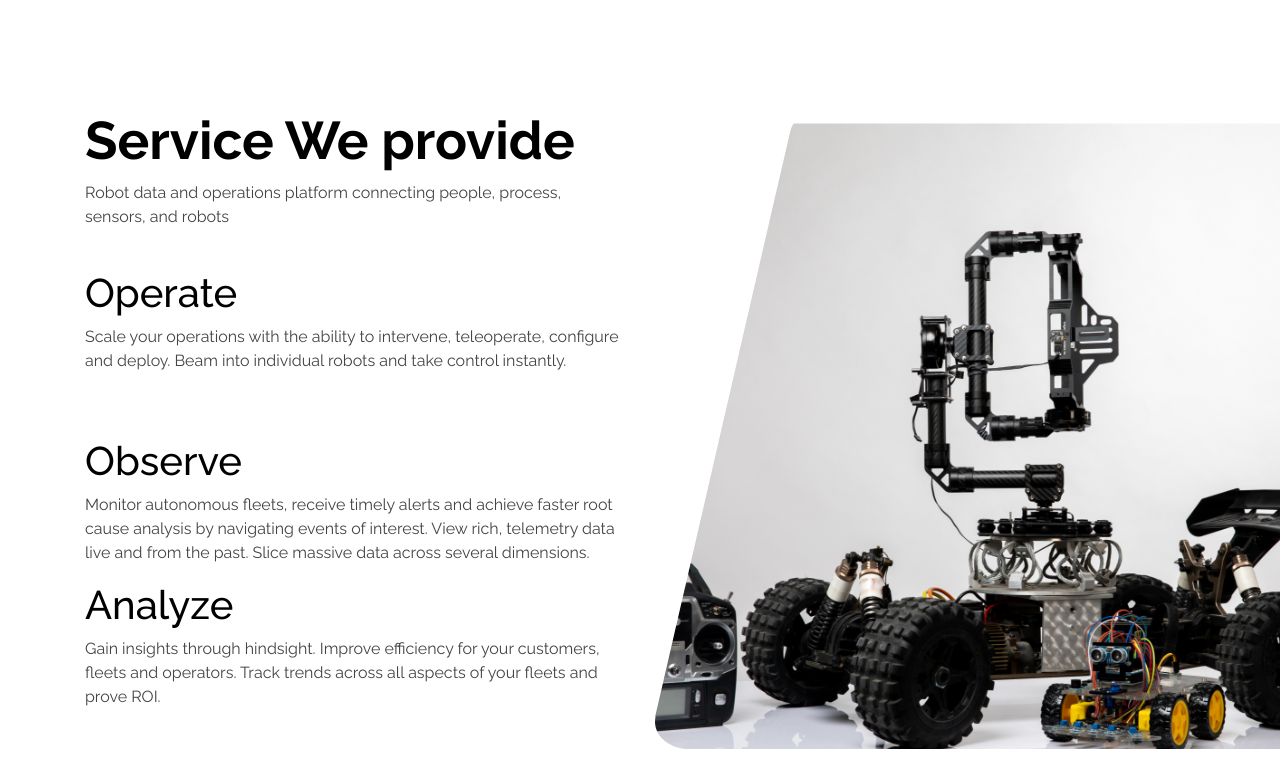
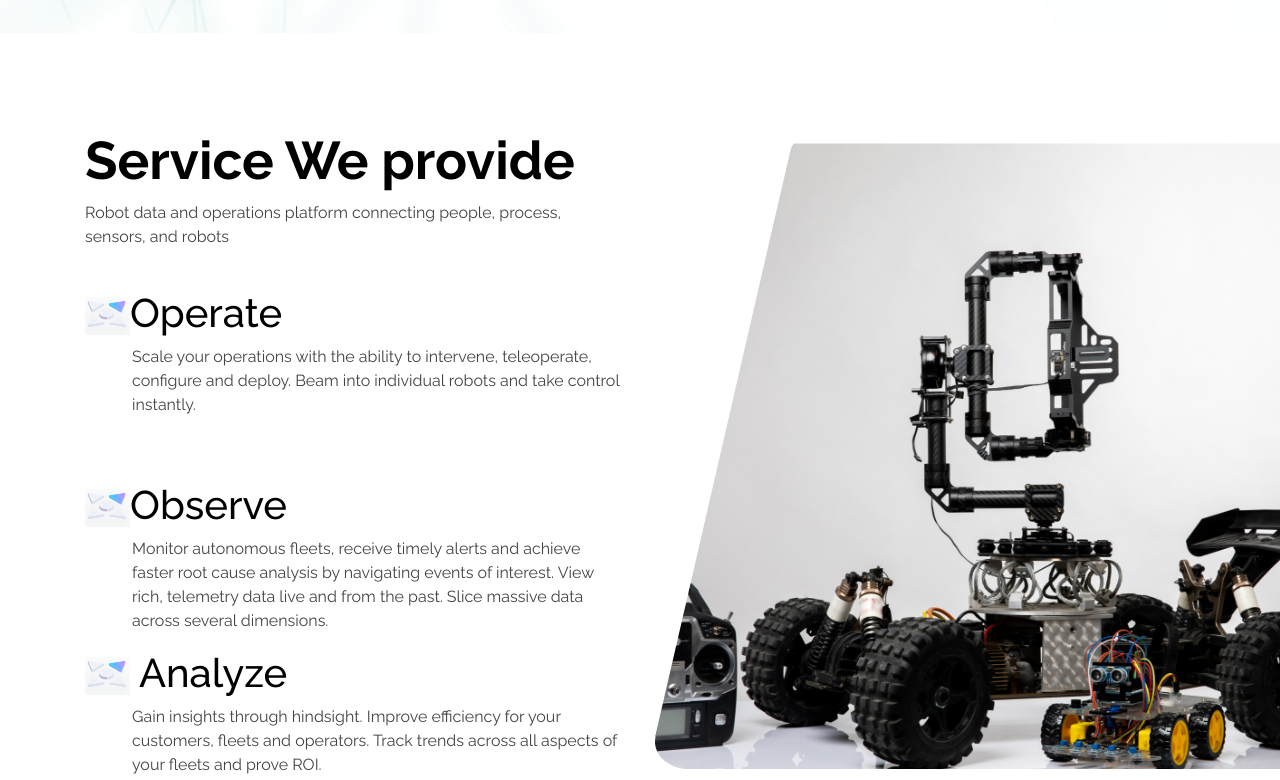
Before and after one commit to abenezermulugeta1/Ethio-Robotics, a plain HTML site: page index.html in a window 1280 px wide. Shown: the part 1387-2167 px from the top of the page. Drawn offline with nearby package versions, Linux system fonts and the light colour scheme.

Commit message:
service page add 3 icons and some updates

```diff
--- a/assets/css/style.css
+++ b/assets/css/style.css
@@ -316,10 +316,10 @@ nav ul li img {
 .homehead{
   color: white;
 }
-#section2{
+#aboutus{
   margin-top: 20px;
   overflow-x: hidden;
-  /**/background-image: url(../../assets/img/Group\ 185.png);
+  background-image: url(../../assets/img/about.png);
 }
 .grid{
   display: flex;
@@ -369,7 +369,9 @@ padding-top: 17px;
   font-weight: bold;
   font-size: 53px;
 }
-
+.p{
+padding-left: 47px;
+}
 .portfolio #portfolio-flters {
   list-style: none;
   margin-bottom: 20px;
@@ -723,7 +725,7 @@ padding-top: 17px;
 #footer .footer-top h4 {
   font-size: 16px;
   font-weight: bold;
-  color: #37517e;
+  color: #D77D0C;
   position: relative;
   padding-bottom: 12px;
 }
--- a/index.html
+++ b/index.html
@@ -33,7 +33,7 @@
             <nav class="nav-menu d-none d-lg-block">
                 <ul>
                     <li><a href="#aboutus">About</a> </li>
-                    <li><a href="#sevices">Services</a></li>
+                    <li><a href="#services">Services</a></li>
                     <li><a href="#portfolio">What WE Do</a></li>
                     <li style="margin-right:50px ;"><a href="#contact">Contact Us</a></li>
                     <li><img src="assets/img/facebook (1).png" alt="" width="50px" style="border-radius: 37px;"></a>
@@ -150,7 +150,7 @@
     </section>
     <br>
     <br>
-    <section id="sevices">
+    <section id="services">
         <div class="container pt-5">
             <div class="row">
                 <div class="col-md-6 service">
@@ -158,19 +158,20 @@
                     <p>Robot data and operations platform connecting people, process, sensors,
                         and robots</p>
                     <br>
-                    <h1>Operate</h1>
-                    <p>Scale your operations with the ability to intervene,
+                    <h1><img src="assets/img/Icon-Placeholder (2).png">Operate</h1>
+                    <p class="p">Scale your operations with the ability to intervene,
                         teleoperate, configure and deploy. Beam into
                         individual robots and take control instantly.</p>
                     <br>
                     <br>
-                    <h1>Observe</h1>
-                    <p>Monitor autonomous fleets, receive timely alerts and
+
+                    <h1><img src="assets/img/Icon-Placeholder (2).png" alt="">Observe</h1>
+                    <p class="p">Monitor autonomous fleets, receive timely alerts and
                         achieve faster root cause analysis by navigating events
                         of interest. View rich, telemetry data live and from the past.
                         Slice massive data across several dimensions.</p>
-                    <h1>Analyze</h1>
-                    <P>Gain insights through hindsight. Improve efficiency for your
+                    <h1><img src="assets/img/Icon-Placeholder (2).png"> Analyze</h1>
+                    <P class="p">Gain insights through hindsight. Improve efficiency for your
                         customers, fleets and operators. Track trends across all
                         aspects of your fleets and prove ROI.</P>
                 </div>
@@ -414,7 +415,7 @@
                         <div class="join">
                             <div class="joinemail">
                                 <span>Your Email</span>
-                                <input type="email" class="form-control" name="email" id="email" placeholder="EMAIL"
+                                <input type="email" class="form-control" name="email" id="email" placeholder="@gmail.com"
                                     data-rule="email" data-msg="Please enter a valid email" />
                             </div>
                             <div class="joinsubmit">
```
Also changed, not shown: assets/img/Icon-Placeholder (2).png (added), assets/img/about.png (renamed from assets/img/Group 185.png), assets/img/rsz_1rsz_icon_02.png (added).
